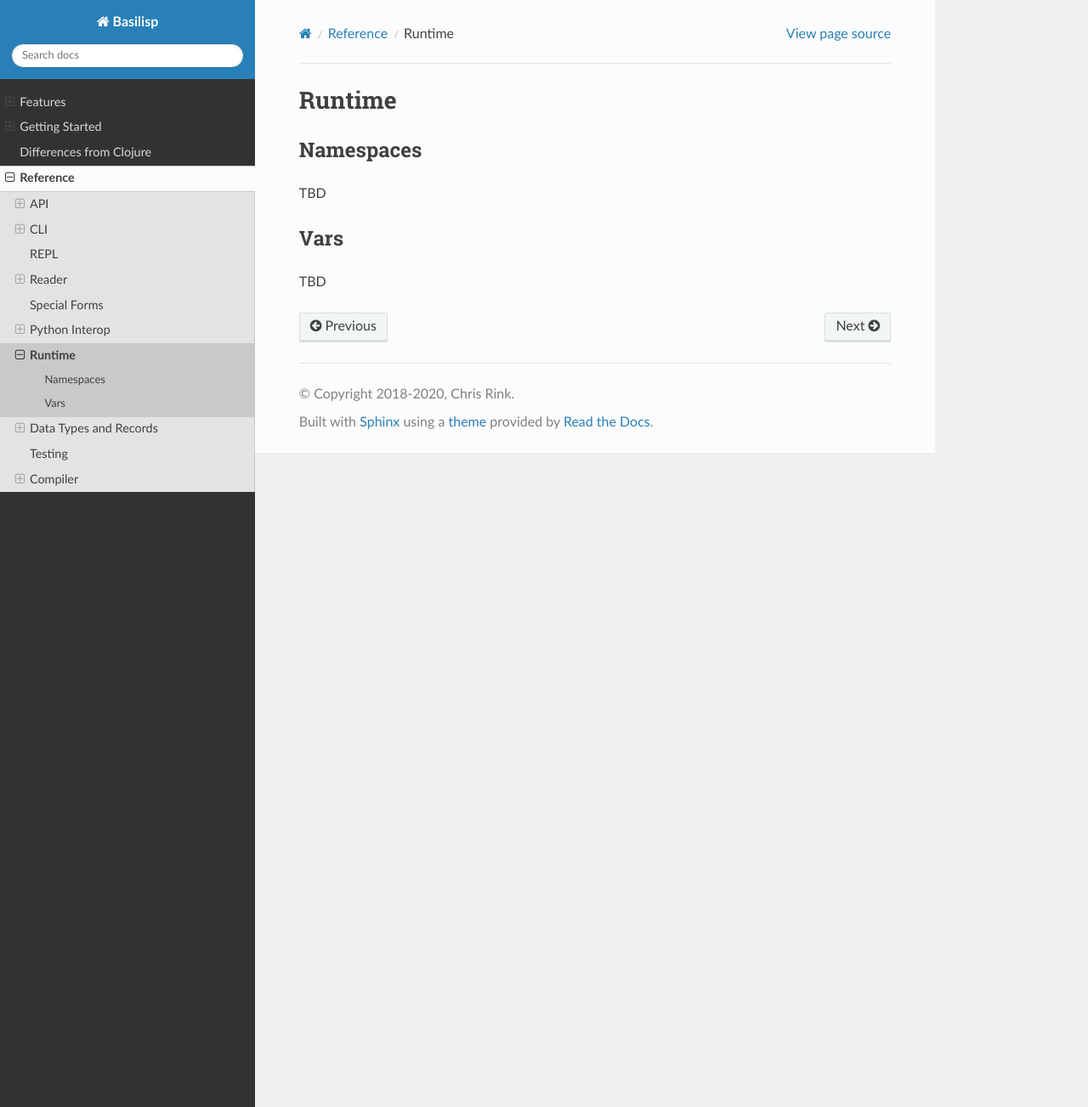
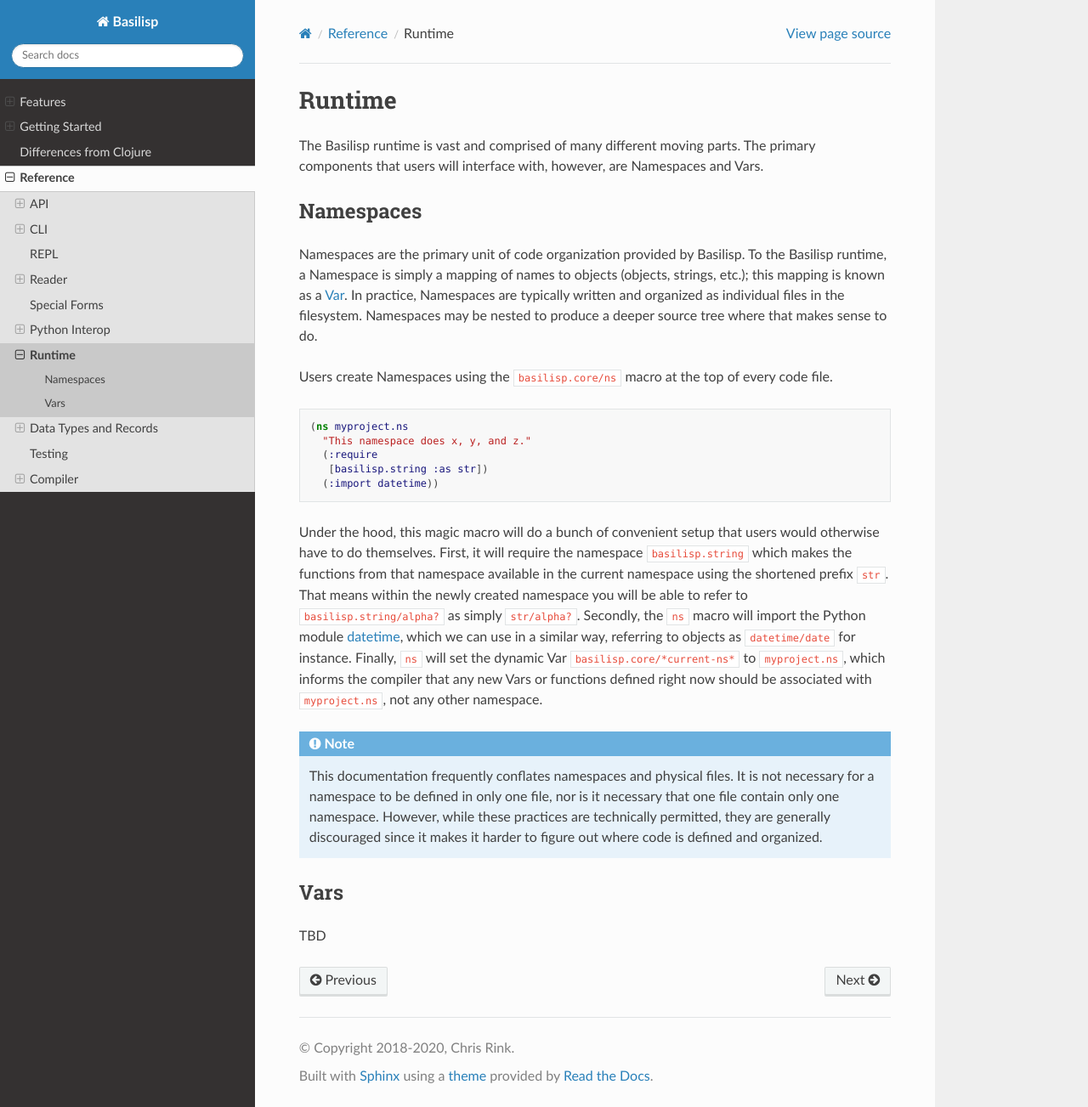
Before and after one commit to basilisp-lang/basilisp, a Sphinx documentation site: the page built from docs/runtime.rst, in a window 1280 px wide and 1303 px high. Shown: the whole window at 85% size. Built offline with Sphinx 7.4.7 and the Read the Docs theme 2.0.0, drawn with Linux system fonts in a browser that asks for light colours; cross-references to code outside the pages are shown as plain code.

Commit message:
Namespaces

```diff
--- a/docs/runtime.rst
+++ b/docs/runtime.rst
@@ -2,13 +2,41 @@
 
 Runtime
 =======
+
+The Basilisp runtime is vast and comprised of many different moving parts.
+The primary components that users will interface with, however, are Namespaces and Vars.
 
 .. _namespaces:
 
 Namespaces
 ----------
 
-TBD
+Namespaces are the primary unit of code organization provided by Basilisp.
+To the Basilisp runtime, a Namespace is simply a mapping of names to objects (objects, strings, etc.); this mapping is known as a :ref:`Var <vars>`.
+In practice, Namespaces are typically written and organized as individual files in the filesystem.
+Namespaces may be nested to produce a deeper source tree where that makes sense to do.
+
+Users create Namespaces using the :lpy:fn:`basilisp.core/ns` macro at the top of every code file.
+
+.. code-block:: clojure
+
+   (ns myproject.ns
+     "This namespace does x, y, and z."
+     (:require
+      [basilisp.string :as str])
+     (:import datetime))
+
+Under the hood, this magic macro will do a bunch of convenient setup that users would otherwise have to do themselves.
+First, it will require the namespace :lpy:ns:`basilisp.string` which makes the functions from that namespace available in the current namespace using the shortened prefix ``str``.
+That means within the newly created namespace you will be able to refer to :lpy:fn:`basilisp.string/alpha?` as simply ``str/alpha?``.
+Secondly, the ``ns`` macro will import the Python module `datetime <https://docs.python.org/3/library/datetime.html>`_, which we can use in a similar way, referring to objects as ``datetime/date`` for instance.
+Finally, ``ns`` will set the dynamic Var :lpy:var:`basilisp.core/*current-ns*` to ``myproject.ns``, which informs the compiler that any new Vars or functions defined right now should be associated with ``myproject.ns``, not any other namespace.
+
+.. note::
+
+   This documentation frequently conflates namespaces and physical files.
+   It is not necessary for a namespace to be defined in only one file, nor is it necessary that one file contain only one namespace.
+   However, while these practices are technically permitted, they are generally discouraged since it makes it harder to figure out where code is defined and organized.
 
 .. _vars:
 
```
